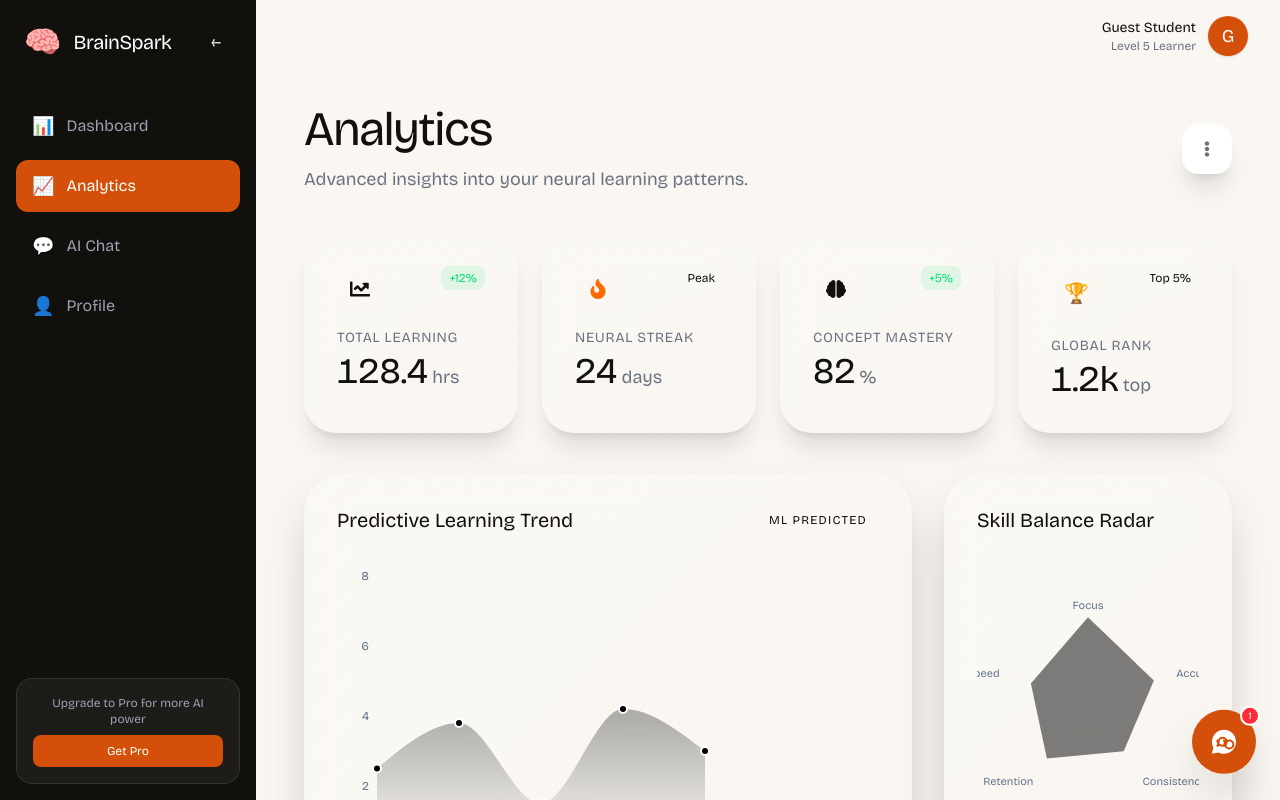
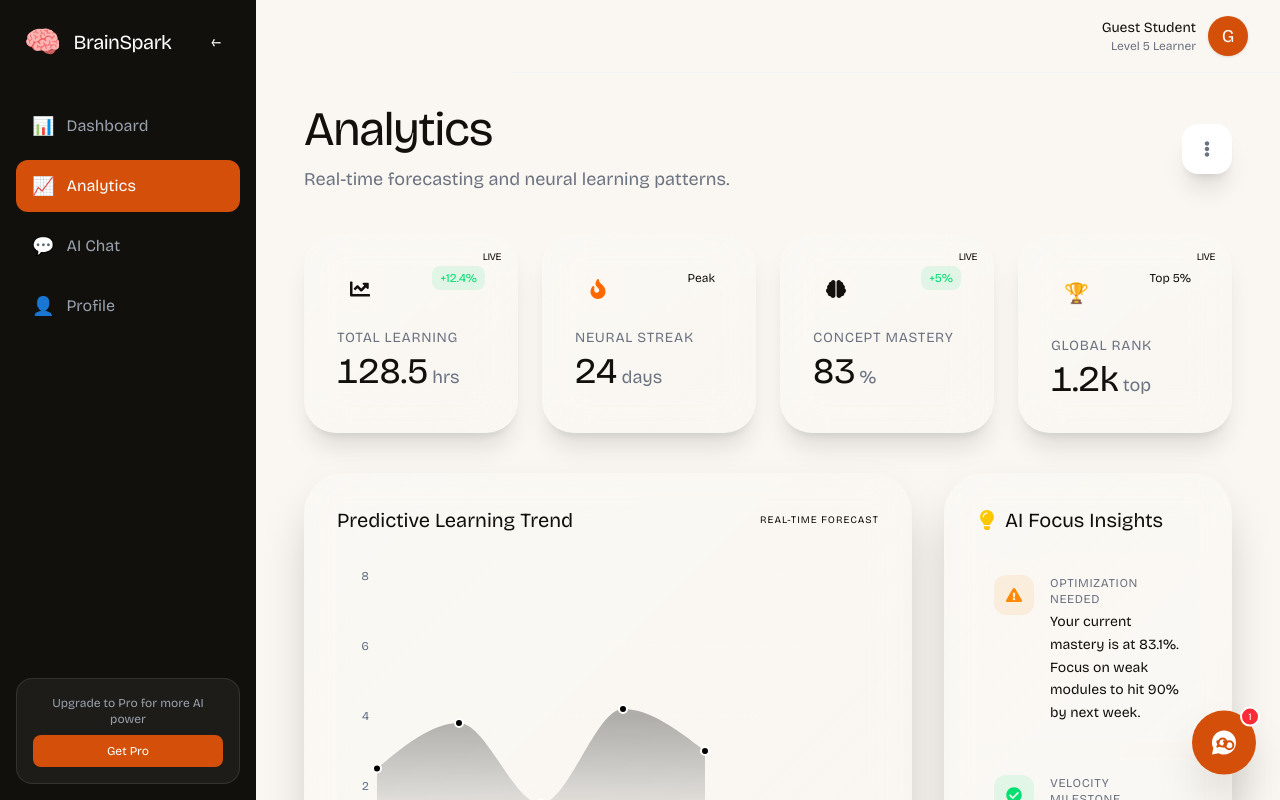
Before and after one commit to CodeKaiser11/BrainSpark-AI, a React (Vite) app in the folder frontend/: page /analytics in a window 1280 px wide. Both pictures are taken after a click on the button "Get Pro". Shown: the top 800 px of the page. Built offline with nearby package versions, Linux system fonts and the light colour scheme.

Commit message:
feat: add analytics dashboard with real-time forecasting, skill visualization, and contribution tracking

```diff
--- a/frontend/src/components/AIInsights.jsx
+++ b/frontend/src/components/AIInsights.jsx
@@ -1,27 +1,26 @@
 import React from 'react';
 import { FaLightbulb, FaClock, FaCheckCircle, FaExclamationTriangle } from 'react-icons/fa';
 
-export default function AIInsights() {
-  const insights = [
+import { generateDynamicInsights } from '../services/analyticsService';
+
+export default function AIInsights({ stats }) {
+  const dynamicInsights = generateDynamicInsights(stats);
+
+  const baseInsights = [
     {
       type: 'Peak Productivity',
       text: 'You are most productive between 10 AM - 12 PM. Try scheduling your hardest subjects then.',
       icon: <FaClock className="text-electric-cyan" />,
       color: 'bg-electric-cyan/10'
-    },
-    {
-      type: 'Retention Alert',
-      text: 'Your accuracy in Mathematics drops after 90 minutes. Take a break to reset focus.',
-      icon: <FaExclamationTriangle className="text-orange-400" />,
-      color: 'bg-orange-400/10'
-    },
-    {
-      type: 'Success Pattern',
-      text: 'Quiz scores improve by 15% when you use Flashcards right before.',
-      icon: <FaCheckCircle className="text-green-400" />,
-      color: 'bg-green-400/10'
     }
   ];
+
+  const allInsights = [...dynamicInsights.map(d => ({
+    type: d.type,
+    text: d.text,
+    icon: d.status === 'success' ? <FaCheckCircle className="text-green-400" /> : <FaExclamationTriangle className="text-orange-400" />,
+    color: d.status === 'success' ? 'bg-green-400/10' : 'bg-orange-400/10'
+  })), ...baseInsights];
 
   return (
     <div className="glass-2 p-8 rounded-[40px] shadow-2xl space-y-6">
@@ -29,7 +28,7 @@ export default function AIInsights() {
         <FaLightbulb className="text-yellow-400" /> AI Focus Insights
       </h3>
       <div className="space-y-4">
-        {insights.map((insight, index) => (
+        {allInsights.map((insight, index) => (
           <div key={index} className="flex gap-4 p-4 rounded-2xl bg-white/5 border border-white/5 hover:bg-white/10 transition-colors cursor-default group">
             <div className={`p-3 rounded-xl h-fit ${insight.color} transform group-hover:scale-110 transition-transform`}>
               {insight.icon}
--- a/frontend/src/components/ContributionHeatmap.jsx
+++ b/frontend/src/components/ContributionHeatmap.jsx
@@ -1,10 +1,15 @@
 import React from 'react';
 
-export default function ContributionHeatmap() {
+export default function ContributionHeatmap({ isLive }) {
   // Generate mock data for a 20-week period
   const weeks = 24;
   const days = 7;
   const data = Array.from({ length: weeks * days }, () => Math.floor(Math.random() * 5));
+
+  // Make the last few squares "active" if live
+  if (isLive) {
+    data[data.length - 1] = 4;
+  }
 
   const getColor = (val) => {
     if (val === 0) return 'rgba(255, 255, 255, 0.05)';
--- a/frontend/src/components/PredictiveStudyChart.jsx
+++ b/frontend/src/components/PredictiveStudyChart.jsx
@@ -1,17 +1,8 @@
 import React from 'react';
 import { LineChart, Line, XAxis, YAxis, CartesianGrid, Tooltip, ResponsiveContainer, AreaChart, Area } from 'recharts';
 
-const data = [
-  { day: 'Mon', actual: 2.5, predicted: 2.5 },
-  { day: 'Tue', actual: 3.8, predicted: 3.5 },
-  { day: 'Wed', actual: 1.5, predicted: 2.0 },
-  { day: 'Thu', actual: 4.2, predicted: 4.0 },
-  { day: 'Fri', actual: 3.0, predicted: 3.2 },
-  { day: 'Sat', actual: null, predicted: 4.8 },
-  { day: 'Sun', actual: null, predicted: 5.2 },
-];
-
-export default function PredictiveStudyChart() {
+export default function PredictiveStudyChart({ data }) {
+  if (!data || data.length === 0) return <div className="h-80 w-full animate-shimmer glass-2 rounded-3xl" />;
   return (
     <div className="h-80 w-full group">
       <ResponsiveContainer width="100%" height="100%">
--- a/frontend/src/components/SkillRadarChart.jsx
+++ b/frontend/src/components/SkillRadarChart.jsx
@@ -1,15 +1,14 @@
 import React from 'react';
 import { Radar, RadarChart, PolarGrid, PolarAngleAxis, PolarRadiusAxis, ResponsiveContainer } from 'recharts';
 
+export default function SkillRadarChart({ stats }) {
   const data = [
     { subject: 'Focus', A: 120, fullMark: 150 },
-  { subject: 'Accuracy', A: 98, fullMark: 150 },
+    { subject: 'Accuracy', A: stats ? stats.conceptMastery : 98, fullMark: 150 },
     { subject: 'Consistency', A: 86, fullMark: 150 },
     { subject: 'Retention', A: 99, fullMark: 150 },
     { subject: 'Speed', A: 85, fullMark: 150 },
   ];
-
-export default function SkillRadarChart() {
   return (
     <div className="h-72 w-full flex items-center justify-center">
       <ResponsiveContainer width="100%" height="100%">
--- a/frontend/src/pages/Analytics.jsx
+++ b/frontend/src/pages/Analytics.jsx
@@ -1,12 +1,36 @@
-import React, { useState } from 'react';
+import React, { useState, useEffect } from 'react';
 import { FaDownload, FaEllipsisV, FaRobot, FaChartLine, FaBrain, FaFire } from 'react-icons/fa';
 import PredictiveStudyChart from '../components/PredictiveStudyChart';
 import ContributionHeatmap from '../components/ContributionHeatmap';
-import SkillRadarChart from '../components/SkillRadarChart';
 import AIInsights from '../components/AIInsights';
+import { fetchRealTimeStats, generateForecastData } from '../services/analyticsService';
 
 export default function Analytics() {
   const [showActions, setShowActions] = useState(false);
+  const [loading, setLoading] = useState(true);
+  const [stats, setStats] = useState(null);
+  const [forecast, setForecast] = useState([]);
+
+  useEffect(() => {
+    const loadData = async () => {
+      const data = await fetchRealTimeStats();
+      setStats(data);
+      setForecast(generateForecastData(2.5)); // 2.5 hrs/day velocity
+      setLoading(false);
+    };
+
+    loadData();
+
+    // Polling mechanism (every 10 seconds for "real-time" feel)
+    const interval = setInterval(async () => {
+      const data = await fetchRealTimeStats();
+      setStats(data);
+    }, 10000);
+
+    return () => clearInterval(interval);
+  }, []);
+
+  if (loading) return <AnalyticsSkeleton />;
 
   return (
     <div className="max-w-7xl mx-auto space-y-10 pb-20 animate-fade-in px-4">
@@ -17,7 +41,7 @@ export default function Analytics() {
           <h1 className="text-5xl font-extrabold tracking-tight text-brand-dark flex items-center gap-4">
             Analytics <span className="text-gradient-cyan">Intelligence</span>
           </h1>
-          <p className="text-gray-500 mt-3 text-lg font-medium">Advanced insights into your neural learning patterns.</p>
+          <p className="text-gray-500 mt-3 text-lg font-medium">Real-time forecasting and neural learning patterns.</p>
         </div>
 
         <div className="relative">
@@ -43,35 +67,38 @@ export default function Analytics() {
         </div>
       </div>
 
-      {/* Hero Stats Row - Glassmorphism 2.0 */}
+      {/* Hero Stats Row - With Live Indicators */}
       <div className="grid grid-cols-1 sm:grid-cols-2 lg:grid-cols-4 gap-6">
         <StatCard
           label="Total Learning"
-          value="128.4"
+          value={stats.totalLearning.toFixed(1)}
           unit="hrs"
-          trend="+12%"
+          trend={stats.trend}
           icon={<FaChartLine className="text-electric-cyan" />}
+          isLive
         />
         <StatCard
           label="Neural Streak"
-          value="24"
+          value={stats.neuralStreak}
           unit="days"
           trend="Peak"
           icon={<FaFire className="text-orange-500" />}
         />
         <StatCard
           label="Concept Mastery"
-          value="82"
+          value={stats.conceptMastery.toFixed(0)}
           unit="%"
           trend="+5%"
           icon={<FaBrain className="text-royal-purple" />}
+          isLive
         />
         <StatCard
           label="Global Rank"
-          value="1.2k"
+          value={stats.globalRank}
           unit="top"
           trend="Top 5%"
           icon={<span className="text-xl">🏆</span>}
+          isLive
         />
       </div>
 
@@ -80,58 +107,80 @@ export default function Analytics() {
 
         {/* Left Column: Predictive Analytics & Radar */}
         <div className="lg:col-span-2 space-y-8">
-          <div className="glass-2 p-8 rounded-[40px] shadow-2xl">
+          <div className="glass-2 p-8 rounded-[40px] shadow-2xl relative overflow-hidden">
             <div className="flex justify-between items-center mb-8">
               <h3 className="text-xl font-bold text-brand-dark dark:text-white flex items-center gap-2">
                 Predictive Learning Trend
               </h3>
-              <span className="text-xs font-bold uppercase tracking-widest text-electric-cyan bg-electric-cyan/10 px-3 py-1 rounded-full">
-                ML Predicted
-              </span>
+              <div className="flex items-center gap-2">
+                <span className="flex h-2 w-2 rounded-full bg-electric-cyan animate-pulse"></span>
+                <span className="text-[10px] font-bold uppercase tracking-widest text-electric-cyan">Real-time Forecast</span>
+              </div>
             </div>
-            <PredictiveStudyChart />
+            <PredictiveStudyChart data={forecast} />
           </div>
 
           <div className="glass-2 p-8 rounded-[40px] shadow-2xl">
             <h3 className="text-xl font-bold text-brand-dark dark:text-white mb-8">
               Neural Connectivity (Contribution Heatmap)
             </h3>
-            <ContributionHeatmap />
+            <ContributionHeatmap isLive={true} />
           </div>
         </div>
 
-        {/* Right Column: Skill Radar & AI Insights */}
+        {/* Right Column: AI Insights */}
         <div className="space-y-8">
-          <div className="glass-2 p-8 rounded-[40px] shadow-2xl h-fit">
-            <h3 className="text-xl font-bold text-brand-dark dark:text-white mb-6">Skill Balance Radar</h3>
-            <SkillRadarChart />
-          </div>
-
-          <AIInsights />
+          <AIInsights stats={stats} />
         </div>
       </div>
     </div>
   );
 }
 
-function StatCard({ label, value, unit, trend, icon }) {
+function StatCard({ label, value, unit, trend, icon, isLive }) {
   return (
     <div className="glass-2 p-8 rounded-[32px] shadow-xl border border-white/5 relative overflow-hidden group hover:scale-[1.02] transition-all duration-300">
+      {isLive && (
+        <div className="absolute top-4 right-4 flex items-center gap-1.5">
+          <span className="relative flex h-2 w-2">
+            <span className="animate-ping absolute inline-flex h-full w-full rounded-full bg-electric-cyan opacity-75"></span>
+            <span className="relative inline-flex rounded-full h-2 w-2 bg-electric-cyan"></span>
+          </span>
+          <span className="text-[10px] font-bold text-electric-cyan/70 uppercase tracking-tighter">Live</span>
+        </div>
+      )}
       <div className="absolute top-0 right-0 w-32 h-32 bg-white/5 blur-3xl -mr-16 -mt-16 rounded-full group-hover:bg-electric-cyan/10 transition-colors"></div>
       <div className="flex justify-between items-start mb-4">
         <div className="p-3 bg-white/5 rounded-2xl border border-white/10 text-xl">
           {icon}
         </div>
-        <span className={`text-xs font-bold px-2 py-1 rounded-lg ${trend.includes('+') ? 'text-green-400 bg-green-400/10' : 'text-electric-cyan bg-electric-cyan/10'}`}>
+        <span className={`text-xs font-bold px-2 py-1 rounded-lg ${trend?.includes('+') ? 'text-green-400 bg-green-400/10' : 'text-electric-cyan bg-electric-cyan/10'}`}>
           {trend}
         </span>
       </div>
       <div>
         <p className="text-gray-500 text-sm font-semibold mb-1 uppercase tracking-wider">{label}</p>
-        <h4 className="text-4xl font-bold tabular-nums text-brand-dark dark:text-white">
+        <h4 className="text-4xl font-bold tabular-nums text-brand-dark dark:text-white transition-all duration-500">
           {value}<span className="text-lg text-gray-500 ml-1 font-normal">{unit}</span>
         </h4>
       </div>
     </div>
   );
 }
+
+function AnalyticsSkeleton() {
+  return (
+    <div className="max-w-7xl mx-auto space-y-10 pb-20 px-4 animate-pulse">
+      <div className="h-16 w-1/3 bg-gray-200 dark:bg-white/5 rounded-2xl mb-10"></div>
+      <div className="grid grid-cols-1 sm:grid-cols-2 lg:grid-cols-4 gap-6">
+        {[1, 2, 3, 4].map(i => (
+          <div key={i} className="h-48 glass-2 rounded-[32px] animate-shimmer"></div>
+        ))}
+      </div>
+      <div className="grid grid-cols-1 lg:grid-cols-3 gap-8">
+        <div className="lg:col-span-2 h-[500px] glass-2 rounded-[40px] animate-shimmer"></div>
+        <div className="h-[500px] glass-2 rounded-[40px] animate-shimmer"></div>
+      </div>
+    </div>
+  );
+}
--- /dev/null
+++ b/frontend/src/services/analyticsService.js
@@ -0,0 +1,44 @@
+// Mock service to simulate real-time analytics data fetching and forecasting
+export const fetchRealTimeStats = async () => {
+  // Simulate API delay
+  await new Promise(resolve => setTimeout(resolve, 800));
+
+  return {
+    totalLearning: 128.4 + (Math.random() * 0.5),
+    neuralStreak: 24,
+    conceptMastery: 82 + (Math.random() * 2),
+    globalRank: "1.2k",
+    trend: "+12.4%"
+  };
+};
+
+export const generateForecastData = (currentVelocity) => {
+  const days = ['Mon', 'Tue', 'Wed', 'Thu', 'Fri', 'Sat', 'Sun'];
+  const baseActual = [2.5, 3.8, 1.5, 4.2, 3.0, 0, 0];
+
+  return days.map((day, i) => {
+    const actual = baseActual[i] || null;
+    // Forecast is based on velocity (hrs/day)
+    const predicted = actual || (currentVelocity * (1 + (Math.random() * 0.2)));
+    return { day, actual, predicted: parseFloat(predicted.toFixed(1)) };
+  });
+};
+
+export const generateDynamicInsights = (stats) => {
+  const insights = [];
+  if (stats.conceptMastery < 85) {
+    insights.push({
+      type: 'Optimization Needed',
+      text: `Your current mastery is at ${stats.conceptMastery.toFixed(1)}%. Focus on weak modules to hit 90% by next week.`,
+      status: 'warning'
+    });
+  }
+  if (stats.totalLearning > 100) {
+    insights.push({
+      type: 'Velocity Milestone',
+      text: "You've maintained a 2.5hr/day velocity for 5 days. You're in the top 3% of users this week.",
+      status: 'success'
+    });
+  }
+  return insights;
+};
```
Lines whose indentation alone changed are shown as unchanged.
